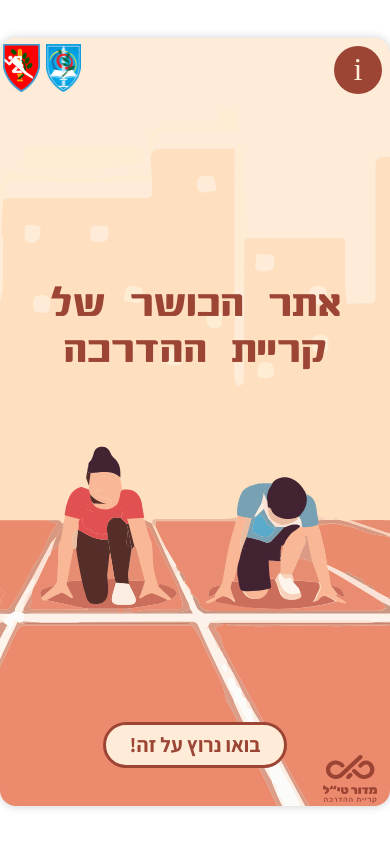
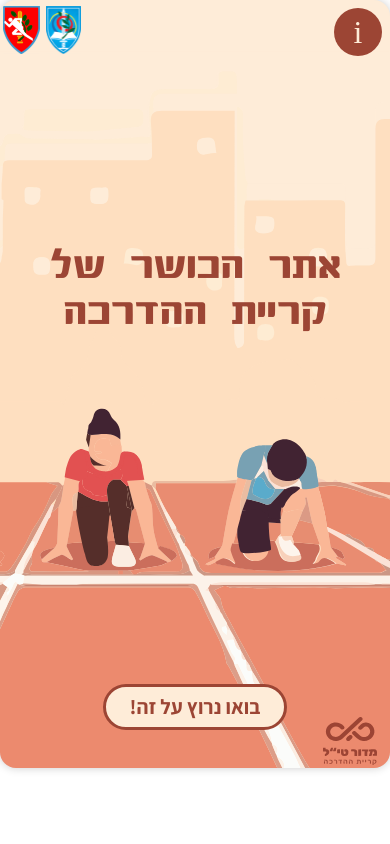
Before and after one commit to madortill/sport-website, a React (Vite) app: page /#/ in a window 390 px wide. Built offline with nearby package versions, Linux system fonts and the light colour scheme.

Commit message:
change page location responsive

```diff
--- a/src/components/RegularText.jsx
+++ b/src/components/RegularText.jsx
@@ -3,6 +3,9 @@ import textData from "../data/textData.json";
 
 function RegularText({currText}) {
   const text = textData[`${currText}Text`];
+  if (text === undefined) {
+    return null;
+  }
   return (
     <>
       {text.map((item, i) => {
--- a/src/data/buttonData.json
+++ b/src/data/buttonData.json
@@ -26,7 +26,7 @@
         {"text": "הוראות קחצר", "id": "kahzar", "isLastButton": "true"},
         {"text": "מאמץ עצים", "id": "effort", "isLastButton": "true"},
         {"text": "שיטות אימון בצהל", "id": "train", "isLastButton": "true"},
-        {"text": "רישום לחד\"כ", "id": "sign-up", "isLastButton": "true"},
+        {"text": "רישום לחד\"כ", "id": "signUp", "isLastButton": "true"},
         {"text": "דבר המדור", "id": "mador", "isLastButton": "true"}
     ],
     "commanderButtons1": [
@@ -68,8 +68,6 @@
         {"text": "אימון אינטרוולים", "id" :"2","group": "exercise"},
         {"text": "אימון מקטעים", "id" :"3","group": "exercise"}
     ],
-    "kravmagaButtons2": [
-    ],
     "pilatesButtons2": [
         {"text": "אימון 1", "id" :"0","group": "exercise"},
         {"text": "אימון 2", "id" :"1","group": "exercise"},
@@ -100,7 +98,5 @@
         {"text": "חגורת הכתפיים", "id" :"3"},
         {"text": "הגב התחתון", "id" :"4"},
         {"text": "גיד אכילס", "id" :"5"}
-    ],
-    "weatherButtons2": [
     ]
 }
--- a/src/style/App.css
+++ b/src/style/App.css
@@ -18,13 +18,12 @@ body {
 #root {
   display: flex;
   justify-content: center;
-  align-items: center;
+  align-items: flex-start;
   height: 100vh;
 }
 
 .app {
   display: flex;
-  /* align-content: flex-start; */
   justify-content: center;
   text-align: center;
   direction: rtl;
```
Also changed, not shown: src/assets/images/logos/signUp-logo.svg (renamed from src/assets/images/logos/sign-up-logo.svg).
